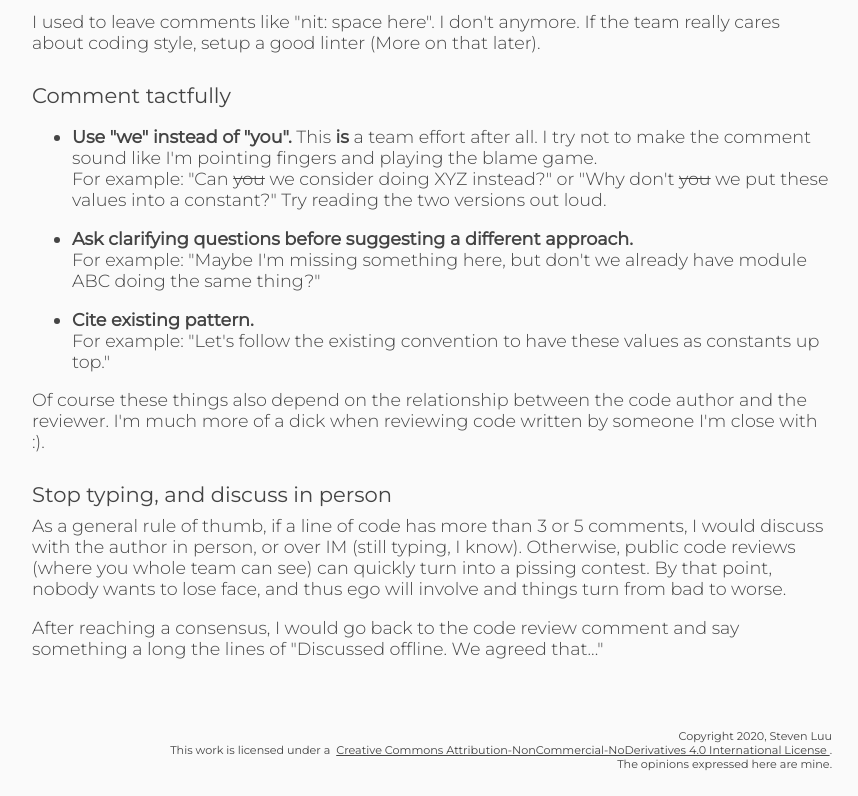
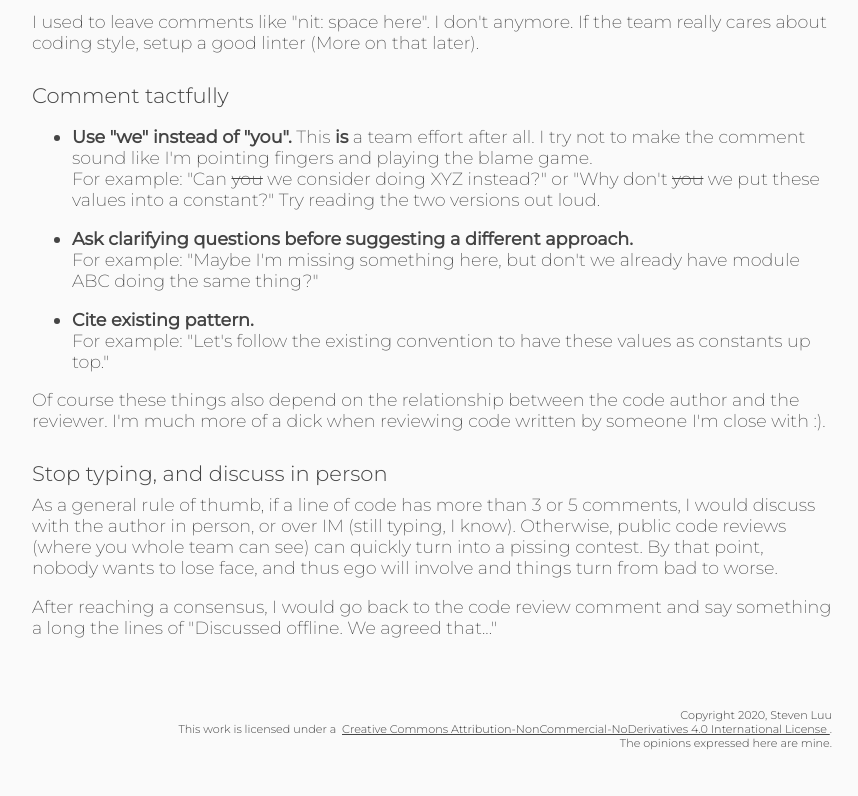
Before and after one commit to snluu/snluu.github.io, a plain HTML site: page posts/code-review/index.html in a window 1280 px wide. Shown: the part 1164-1960 px from the top of the page, without its empty margins (208-1066 px from the left). After the commit the page ends 1939 px from the top, so only its background shows below. Drawn offline with Linux system fonts and the light colour scheme.

Commit message:
Font weight

```diff
--- a/static/css/posts.css
+++ b/static/css/posts.css
@@ -5,7 +5,7 @@ text-decoration:none;
 .post-content {
 margin-top:30px;
 font-family:Montserrat;
-font-weight:300;
+font-weight:200;
 font-size:1.1em;
 }
 
--- a/static/css/styles.css
+++ b/static/css/styles.css
@@ -1,4 +1,4 @@
-@import url('https://fonts.googleapis.com/css?family=Merriweather:300,300i,400,400i|Montserrat:200,200i,300,300i,400,400i&display=swap');
+@import url('https://fonts.googleapis.com/css?family=Merriweather:200,300,300i,400,400i|Montserrat:200,200i,300,300i,400,400i&display=swap');
 
 body {
 line-height:1.6;
@@ -16,19 +16,19 @@ line-height:1.2;
 
 h1 {
 font-family:Merriweather;
-font-weight:400;
+font-weight:300;
 font-size:2.5em;
 margin:0 0 12px;
 }
 
 h2 {
-font-weight:400;
+font-weight:300;
 font-size:1.5em;
 margin:24px 0 8px;
 }
 
 h3 {
-font-weight:400;
+font-weight:300;
 font-size:1.2em;
 }
 
@@ -58,7 +58,7 @@ footer {
 margin-top:70px;
 margin-bottom:25px;
 font-family:Montserrat;
-font-weight:400;
+font-weight:300;
 font-size:.7em;
 text-align: right;
 }
```
